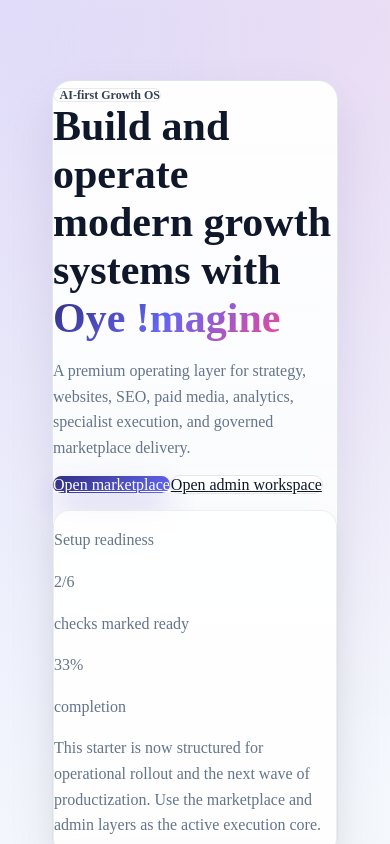
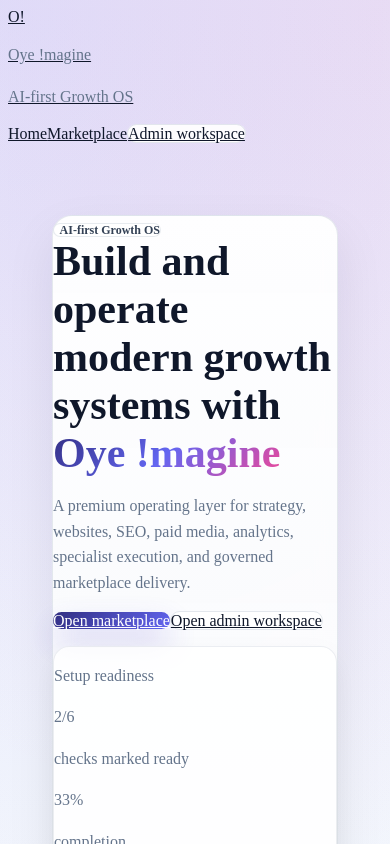
Before and after one commit to arunkumarmanikonda-web/oye-imagine-growth-os-starter, a Next.js app: page / in a window 390 px wide. Shown: the top 844 px of the page. Built offline with nearby package versions, Linux system fonts and the light colour scheme; no server answers.

Commit message:
feat: add premium public shell and specialist detail refresh

```diff
--- a/src/app/layout.tsx
+++ b/src/app/layout.tsx
@@ -1,5 +1,6 @@
 import type { Metadata } from "next";
-import './globals.css';
+import Link from "next/link";
+import "./globals.css";
 
 export const metadata: Metadata = {
   title: {
@@ -11,10 +12,85 @@
   applicationName: "Oye !magine",
 };
 
-export default function RootLayout({ children }: { children: React.ReactNode }) {
+export default function RootLayout({
+  children,
+}: {
+  children: React.ReactNode;
+}) {
   return (
     <html lang="en">
-      <body>{children}</body>
+      <body className="min-h-screen text-slate-900">
+        <div className="sticky top-0 z-40 border-b border-slate-200/70 bg-white/75 backdrop-blur-xl">
+          <div className="mx-auto flex w-full max-w-7xl items-center justify-between px-6 py-4">
+            <Link href="/" className="flex items-center gap-3">
+              <div className="flex h-10 w-10 items-center justify-center rounded-2xl bg-gradient-to-br from-indigo-700 via-indigo-500 to-pink-500 text-sm font-bold text-white shadow-lg shadow-indigo-500/25">
+                O!
+              </div>
+              <div>
+                <p className="text-base font-semibold tracking-tight text-slate-950">
+                  Oye !magine
+                </p>
+                <p className="text-xs uppercase tracking-[0.22em] text-slate-500">
+                  AI-first Growth OS
+                </p>
+              </div>
+            </Link>
+
+            <nav className="hidden items-center gap-3 md:flex">
+              <Link
+                href="/"
+                className="rounded-full px-4 py-2 text-sm font-medium text-slate-600 transition hover:bg-slate-100 hover:text-slate-950"
+              >
+                Home
+              </Link>
+              <Link
+                href="/marketplace"
+                className="rounded-full px-4 py-2 text-sm font-medium text-slate-600 transition hover:bg-slate-100 hover:text-slate-950"
+              >
+                Marketplace
+              </Link>
+              <Link
+                href="/admin/marketplace"
+                className="oi-button-secondary inline-flex items-center justify-center px-4 py-2 text-sm font-semibold"
+              >
+                Admin workspace
+              </Link>
+            </nav>
+          </div>
+        </div>
+
+        <div>{children}</div>
+
+        <footer className="mt-12 border-t border-slate-200/70 bg-white/70">
+          <div className="mx-auto grid w-full max-w-7xl gap-8 px-6 py-10 md:grid-cols-[1.2fr_0.8fr]">
+            <div>
+              <p className="text-lg font-semibold tracking-tight text-slate-950">
+                Oye !magine
+              </p>
+              <p className="mt-3 max-w-2xl text-sm leading-7 text-slate-600">
+                AI-first growth operating system for strategy, websites, SEO,
+                paid media, analytics, specialist execution, and governed
+                marketplace delivery.
+              </p>
+            </div>
+
+            <div className="grid gap-3 text-sm text-slate-600 sm:grid-cols-2">
+              <Link href="/" className="hover:text-slate-950">
+                Home
+              </Link>
+              <Link href="/marketplace" className="hover:text-slate-950">
+                Marketplace
+              </Link>
+              <Link href="/admin/marketplace" className="hover:text-slate-950">
+                Admin marketplace
+              </Link>
+              <Link href="/login" className="hover:text-slate-950">
+                Login
+              </Link>
+            </div>
+          </div>
+        </footer>
+      </body>
     </html>
   );
 }
```
Also changed, not shown: src/app/marketplace/specialists/[slug]/page.tsx (+62 -22 lines).
